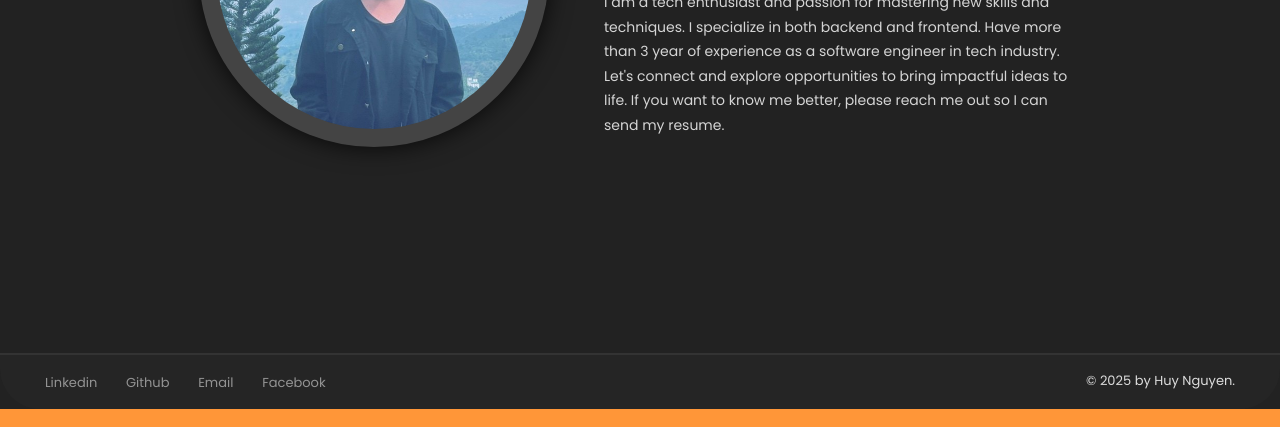
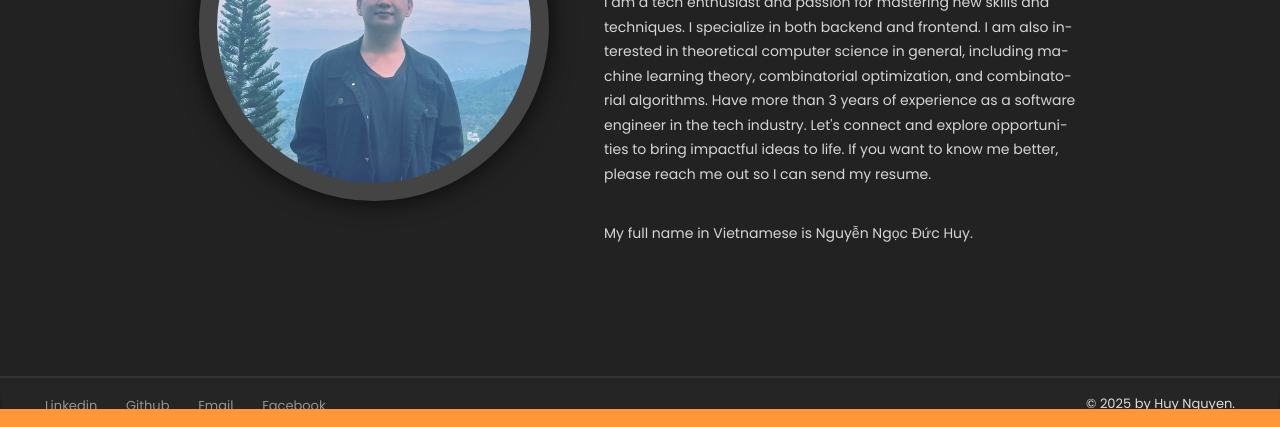
Before and after one commit to huy312100/Portfolio, a plain HTML site: page index.html in a window 1280 px wide. Shown: the part 391-818 px from the top of the page. Drawn offline with Linux system fonts and the light colour scheme; some packages are replaced by stand-ins of ours.

Commit message:
Change introduction

```diff
--- a/index.html
+++ b/index.html
@@ -79,9 +79,11 @@
                           <h1>Huy Nguyen Ngoc Duc</h1>
                           <h3>Hendrix Nguyen</h3>
                           <p> I am a tech enthusiast and passion for mastering new skills and techniques.
-                            I specialize in both backend and frontend. Have more than 3 year of
-                            experience as a software engineer in tech industry. Let's connect and explore opportunities to bring
-                            impactful ideas to life. If you want to know me better, please reach me out so I can send my resume.</p>
+                            I specialize in both backend and frontend. I am also interested in theoretical computer science in general, including machine learning theory, combinatorial optimization, and combinatorial algorithms.
+                            Have more than 3 years of experience as a software engineer in the tech industry. Let's connect and explore opportunities to bring impactful ideas to life. If you want to know me better, please reach me out so I can send my resume.
+                          </p>
+                          <br/>
+                          <p>My full name in Vietnamese is Nguyễn Ngọc Đức Huy.</p>
                         </div>
                       </div>
                     </div>
@@ -109,7 +111,6 @@
           document.addEventListener('DOMContentLoaded', () => {
             loadHTML('header.html', 'header');
             loadHTML('footer.html', 'footer', () => {
-              // Sau khi footer load xong thì gán năm
               const yearElement = document.getElementById("currentYear");
               if (yearElement) {
                 yearElement.textContent = new Date().getFullYear();
@@ -134,4 +135,5 @@
   </div>
 </body>
 
+
 </html>
```
